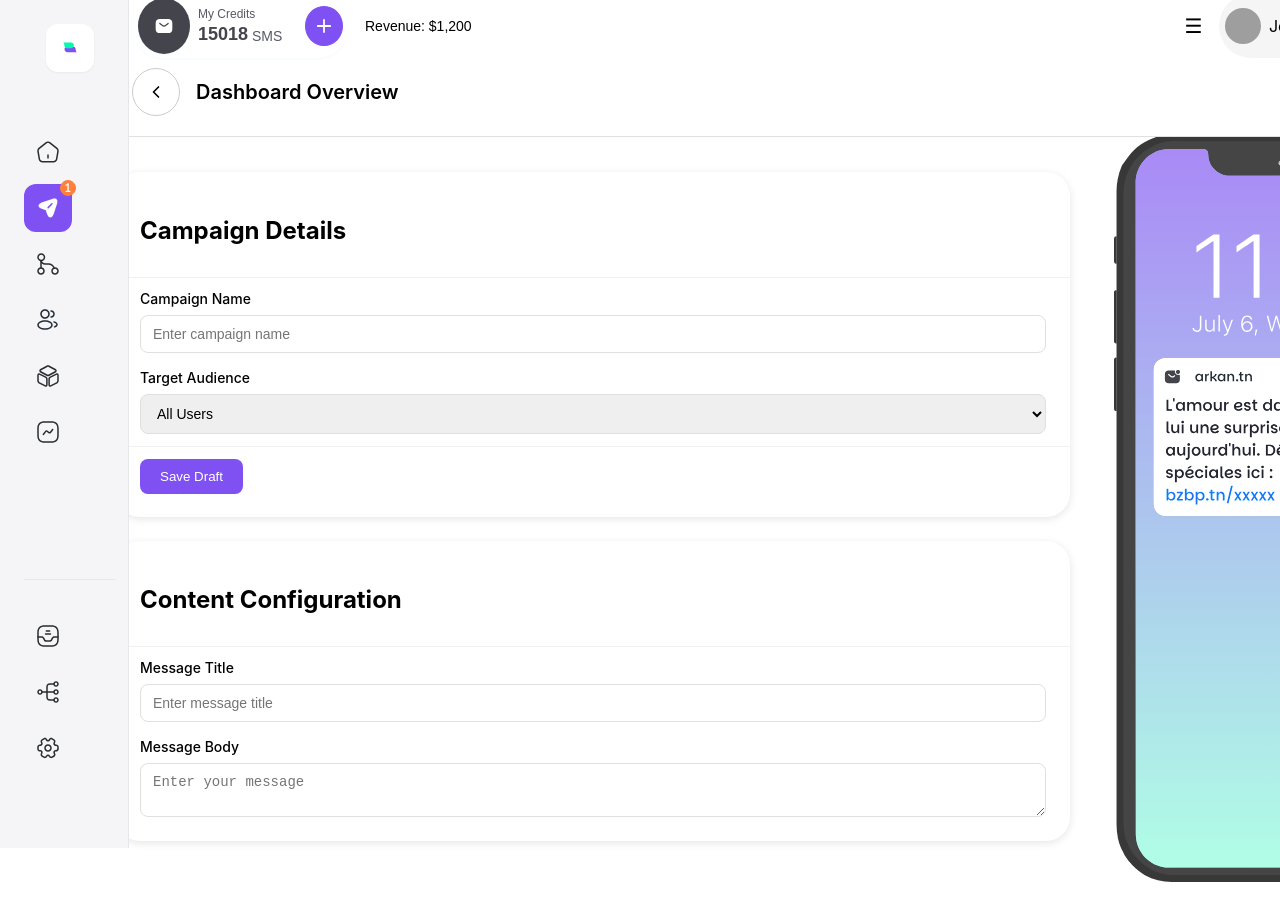
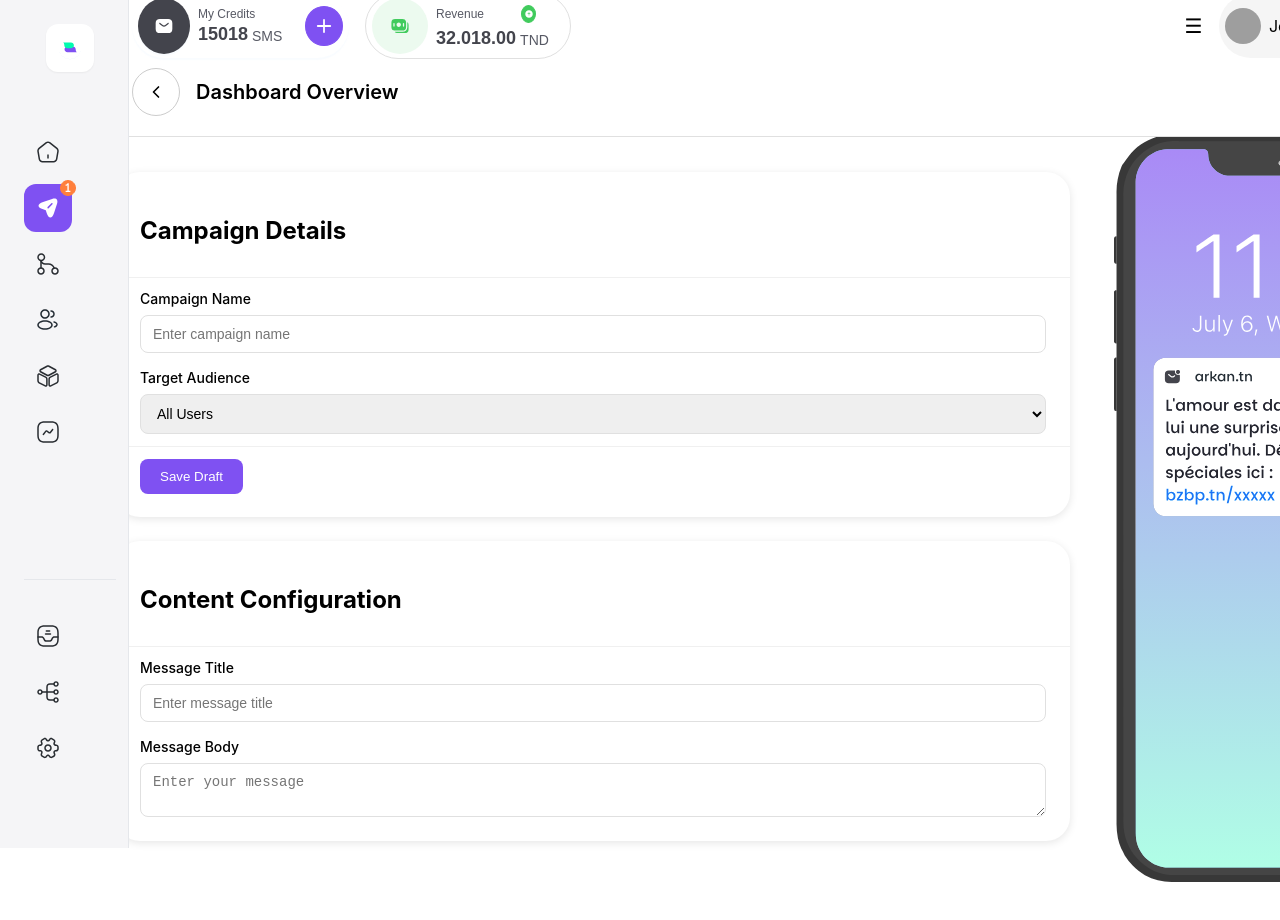
Before and after one commit to MedDhiaChaouachi/frontend-development-test, a Next.js app: page /campaign-create in a window 1280 px wide. Shown: the top 920 px of the page. Built offline with nearby package versions, Linux system fonts and the light colour scheme; grey boxes are pictures that could not be loaded.

Commit message:
feat(revenueContainer): add revenue container with updated layout and badge styling

```diff
--- a/src/components/layout/header/HeaderBar.module.css
+++ b/src/components/layout/header/HeaderBar.module.css
@@ -225,3 +225,96 @@
   align-items: center;
   padding-left: 8px;
 }
+.revenueContainer {
+  display: flex;
+  align-items: center;
+  gap: 8px;
+  width: 192px;
+  height: 52px;
+  padding: 6px;
+  background: #fff;
+  border: 1px solid #e0e0e0;
+  border-radius: 999px;
+}
+
+.revenueIcon {
+  width: 40px;
+  height: 40px;
+  padding: 8px;
+  border-radius: 50%;
+  background: var(--Background-PositiveSubtle, #ecfaef);
+  display: flex;
+  align-items: center;
+  justify-content: center;
+  position: relative;
+}
+
+.revenueText {
+  display: flex;
+  flex-direction: column;
+  justify-content: space-between;
+  height: 40px;
+  gap: 4px;
+}
+
+.revenueLabelFrame {
+  display: flex;
+  align-items: center;
+  gap: 4px;
+  width: 100px;
+  height: 16px;
+}
+
+.revenueLabel {
+  font-family: "Parkinsans", sans-serif;
+  font-weight: 400;
+  font-size: 12px;
+  line-height: 16px;
+  letter-spacing: 0.75%;
+  width: 100px;
+  height: 16px;
+  color: var(--Content-Secondary, #575964);
+}
+
+.revenueBadgeSmall {
+  width: 16px;
+  height: 16px;
+  border-radius: 50%;
+  background: var(--Background-Positive, #41cb5d);
+  border: 1px solid var(--Background-Positive, #41cb5d);
+  display: flex;
+  align-items: center;
+  justify-content: center;
+}
+
+.revenueBadgeInner {
+  width: 12px;
+  height: 12px;
+  border-radius: 50%;
+  overflow: hidden;
+  display: flex;
+  align-items: center;
+  justify-content: center;
+}
+
+.revenueAmountFrame {
+  display: flex;
+  align-items: flex-end;
+  gap: 4px;
+}
+
+.revenueAmount {
+  font-family: "Parkinsans", sans-serif;
+  font-size: 18px;
+  font-weight: 600;
+  color: var(--Content-Primary, #43444c);
+  line-height: 24px;
+}
+
+.revenueCurrency {
+  font-family: "Parkinsans", sans-serif;
+  font-size: 14px;
+  font-weight: 500;
+  color: var(--Content-Secondary, #575964);
+  line-height: 20px;
+}
--- a/src/components/layout/header/HeaderBar.tsx
+++ b/src/components/layout/header/HeaderBar.tsx
@@ -39,7 +39,37 @@ export const HeaderBar = () => {
                 </button>
               </div>
             </div>
-            <div className={styles.revenue}>Revenue: $1,200</div>
+            <div className={styles.revenueContainer}>
+              <div className={styles.revenueIcon}>
+                <Image
+                  src="/icons/money-icon.svg"
+                  alt="Money Icon"
+                  width={20}
+                  height={20}
+                />
+              </div>
+
+              <div className={styles.revenueText}>
+                <div className={styles.revenueLabelFrame}>
+                  <div className={styles.revenueLabel}>Revenue</div>
+                  <div className={styles.revenueBadgeSmall}>
+                    <div className={styles.revenueBadgeInner}>
+                      <Image
+                        src="/icons/revenue.svg"
+                        alt="Badge Icon"
+                        width={12}
+                        height={12}
+                      />
+                    </div>
+                  </div>
+                </div>
+
+                <div className={styles.revenueAmountFrame}>
+                  <div className={styles.revenueAmount}>32.018.00</div>
+                  <div className={styles.revenueCurrency}>TND</div>
+                </div>
+              </div>
+            </div>
           </div>
 
           {/* Frame 2 - Center */}
```
Also changed, not shown: public/icons/money-icon.svg (added), public/icons/revenue.svg (added).
